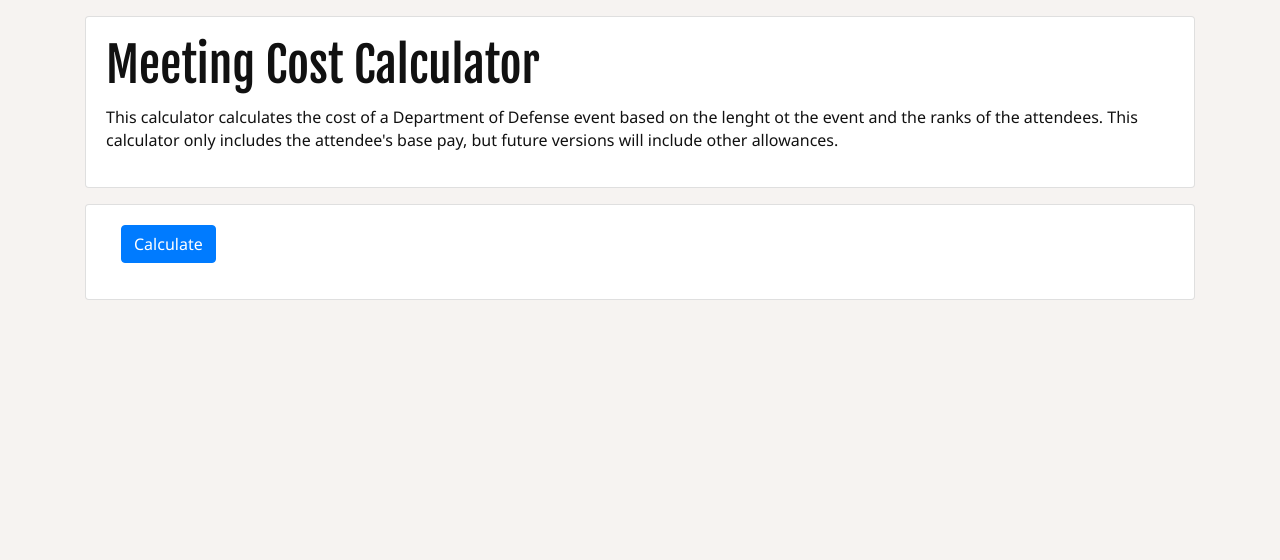
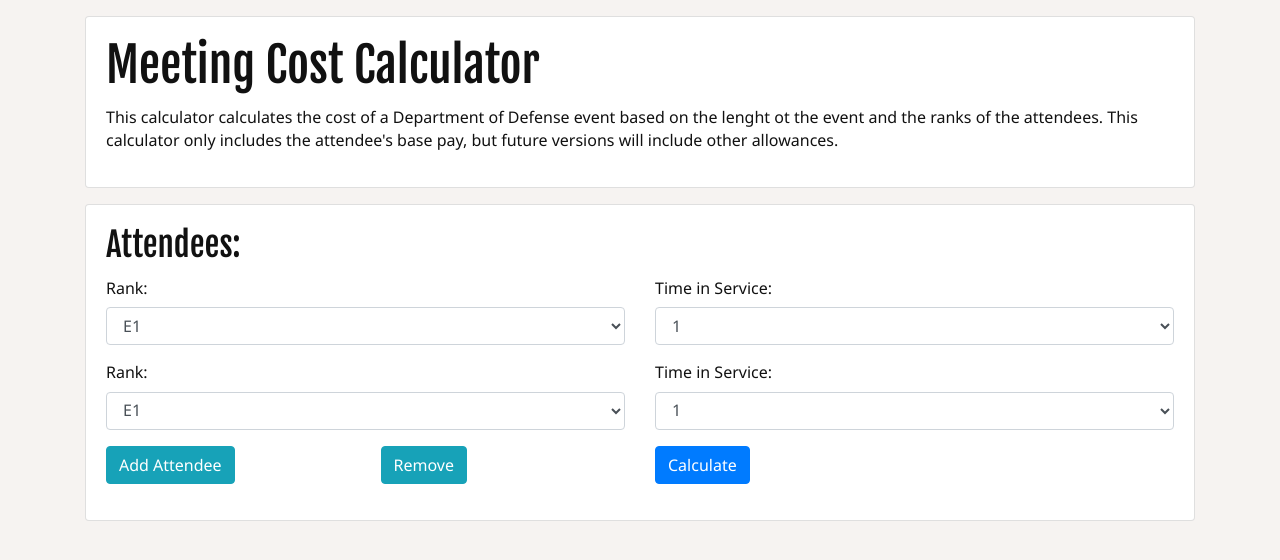
Before and after one commit to JayWelborn/MeetingCostCalculator, a React app: page / in a window 1280 px wide. Built offline with nearby package versions, Linux system fonts and the light colour scheme.

Commit message:
made form expandable. need to add real calculation and data source

```diff
--- a/src/components/CostForm/AttendeeFormGroup.js
+++ b/src/components/CostForm/AttendeeFormGroup.js
@@ -1,8 +1,57 @@
+import React, { Component } from 'react';
 import {
-  FormGroup,
-  FormControl,
-  ControlLabel,
-  HelpBlock,
   Col,
-  Button
+  Form,
+  Row
 } from 'react-bootstrap'
+
+
+export default class AttendeeFormGroup extends Component {
+
+  constructor(props) {
+    super(props);
+
+    this.state = {
+      options: [],
+      service: []
+    }
+
+    this.addOptions.bind(this);
+
+    this.addOptions("E", 9);
+    this.addOptions("W", 5);
+    this.addOptions("O", 10);
+
+    for (let i = 1; i <= 20; i++) {
+      this.state.service.push(<option>{i}</option>);
+    }
+    this.state.service.push(<option>20+</option>)
+  }
+
+  addOptions(prefix, cap) {
+    for (let i = 1; i <= cap; i++) {
+      this.state.options.push(<option value={prefix+i}>{prefix + i}</option>)
+    }
+  }
+
+  render() {
+    return (
+      <Form.Group>
+        <Row>
+          <Col>
+            <Form.Label>Rank: </Form.Label>
+            <Form.Control id="rank" as="select">
+              {this.state.options}
+            </Form.Control>
+          </Col>
+          <Col>
+            <Form.Label>Time in Service: </Form.Label>
+            <Form.Control id="service-time" as="select">
+              {this.state.service}
+            </Form.Control>
+          </Col>
+        </Row>
+      </Form.Group>
+    );
+  }
+}
--- a/src/components/CostForm/index.js
+++ b/src/components/CostForm/index.js
@@ -3,25 +3,77 @@
   Button,
   Col,
   Form,
-  FormGroup
+  Row
 } from 'react-bootstrap';
+
+import AttendeeFormGroup from './AttendeeFormGroup.js'
 
 export default class CostForm extends Component {
 
   constructor(props) {
     super(props)
-    console.log(this.props)
+
+    this.state = {
+      attendees: [
+        <AttendeeFormGroup key={0} onChange={this.handleAttendeChange}/>,
+        <AttendeeFormGroup key={1} onChange={this.handleAttendeChange} />
+       ]
+    }
+    this.submitForm = this.submitForm.bind(this);
+    this.addAttendee = this.addAttendee.bind(this);
+    this.removeAttendee = this.removeAttendee.bind(this);
+    this.nextAttendee = 2;
+  }
+
+  submitForm(event) {
+    event.preventDefault();
+    this.props.handleSubmit(25);
+  }
+
+  handleAttendeChange = (key, cost) => {
+    this.setState({id: cost})
+    console.log(this.state);
+  }
+
+  addAttendee(event) {
+    event.preventDefault();
+    this.setState({
+      attendees: this.state.attendees.concat([
+        <AttendeeFormGroup key={this.nextAttendee} onChange={this.handleAttendeChange} />
+      ])
+    })
+    this.nextAttendee += 1;
+  }
+
+  removeAttendee(event) {
+    event.preventDefault();
+    this.setState({
+      attendees: this.state.attendees.slice(0, this.nextAttendee)
+    })
+    if (this.nextAttendee > 0) {
+        this.nextAttendee -= 1;
+    }
   }
 
   render() {
+    let attendees = this.state.attendees;
     return (
-      <Form className="card card-body" onSubmit={this.props.handleSubmit}>
-
-        <FormGroup>
-          <Col smOffset={2} sm={10}>
-            <Button bsStyle="primary" type="submit">Calculate</Button>
-          </Col>
-      </FormGroup>
+      <Form className="card card-body" onSubmit={this.submitForm}>
+        <h3 className="card-title">Attendees:</h3>
+        {attendees}
+        <Form.Group>
+          <Row>
+            <Col>
+              <Button variant="info" onClick={this.addAttendee}>Add Attendee</Button>
+            </Col>
+            <Col>
+              <Button variant="info" onClick={this.removeAttendee}>Remove</Button>
+            </Col>
+            <Col sm={6}>
+              <Button variant="primary" type="submit">Calculate</Button>
+            </Col>
+          </Row>
+        </Form.Group>
       </Form>
      );
   }
--- a/src/components/Result/index.js
+++ b/src/components/Result/index.js
@@ -1,9 +1,16 @@
 import React, {Component} from 'react';
 
 export default class Header extends Component {
+constructor(props) {
+  super(props);
+}
+
   render() {
     return(
-      <h1>Hello Again Result</h1>
+      <section className="card card-body">
+        <h3 className="card-title">Total Cost: </h3>
+        <p>${this.props.result}</p>
+      </section>
     )
   }
 }
--- a/src/styles/Components/_module.scss
+++ b/src/styles/Components/_module.scss
@@ -1 +1 @@
-@import 'header';
+@import 'card';
--- /dev/null
+++ b/src/styles/Components/card.scss
@@ -0,0 +1,3 @@
+.card {
+  margin-top: 1rem;
+}
--- a/src/styles/Components/header.scss
+++ /dev/null
@@ -1,4 +0,0 @@
-.header {
-  margin-top: 1rem;
-  margin-bottom: 1rem;
-}
```
